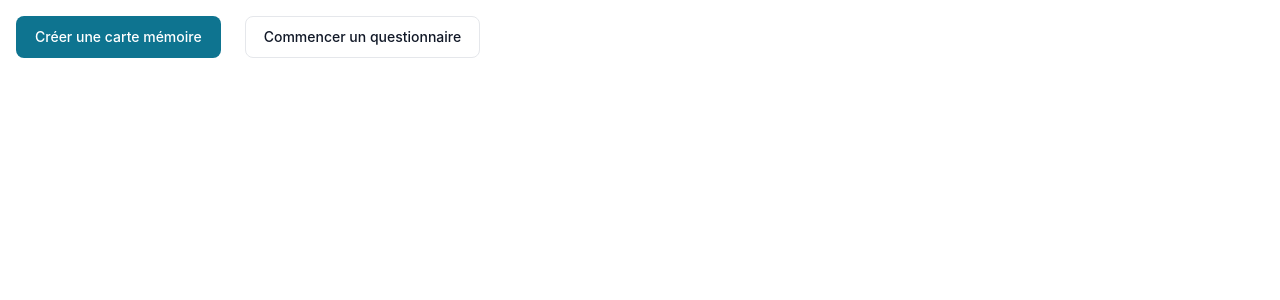
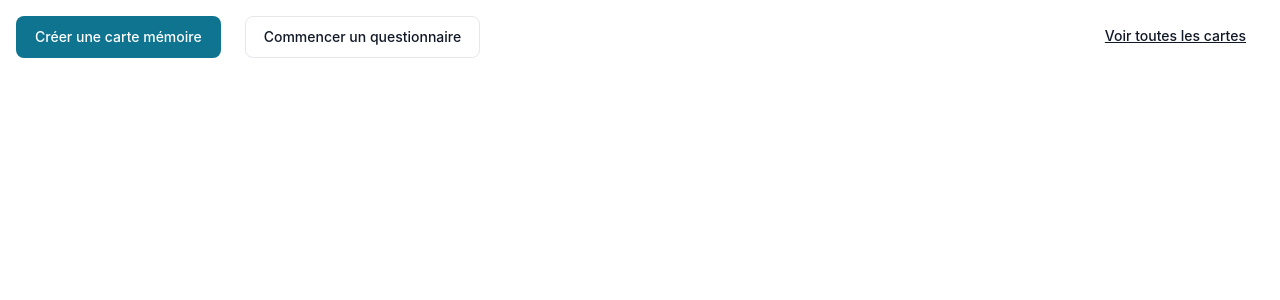
Before and after one commit to marouaneTalbi/cleancode, a React (Create React App) app in the folder client/: page / in a window 1280 px wide. Shown: the top 300 px of the page. Built offline with nearby package versions, Linux system fonts and the light colour scheme.

Commit message:
feat(quizz): add stop quiz + react router dom

```diff
--- a/client/package.json
+++ b/client/package.json
@@ -12,6 +12,7 @@
     "postcss": "^8.4.35",
     "react": "^18.2.0",
     "react-dom": "^18.2.0",
+    "react-router-dom": "^6.22.1",
     "react-scripts": "5.0.1",
     "tailwindcss": "^3.4.1",
     "web-vitals": "^2.1.4"
--- a/client/src/App.js
+++ b/client/src/App.js
@@ -70,6 +70,12 @@ function App() {
       <div className='flex flex-row gap-6'>
         <Button onClick={() => setOpenModal(true)}>Créer une carte mémoire</Button>
         <Button color='gray' onClick={() => handleQuiz()}>Commencer un questionnaire</Button>
+        {
+          startQuiz && (
+            <Button color='gray' onClick={() => setStartQuiz(false)}>Arrêter le questionnaire</Button>
+          )
+        }
+        <Button color='gray' className='border-none ml-auto underline'>Voir toutes les cartes</Button>
       </div>
       <div className='flex flex-row gap-6 mt-6'>
         {
```
Also changed, not shown: 1 other file (tests, documents, lock files or other folders).
